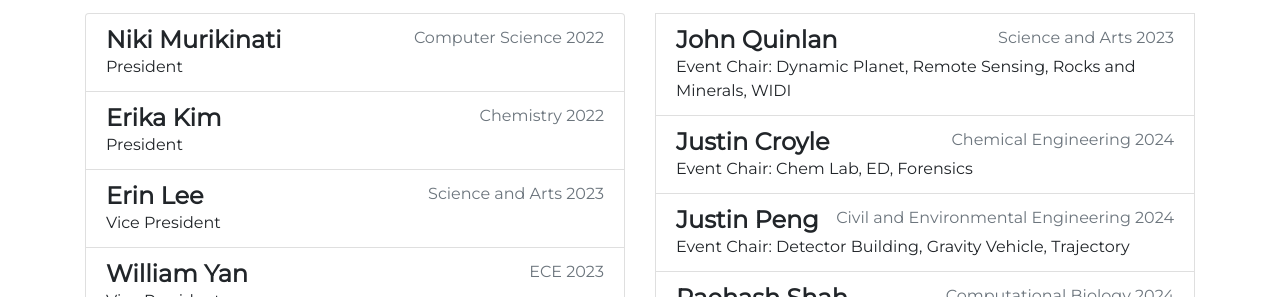
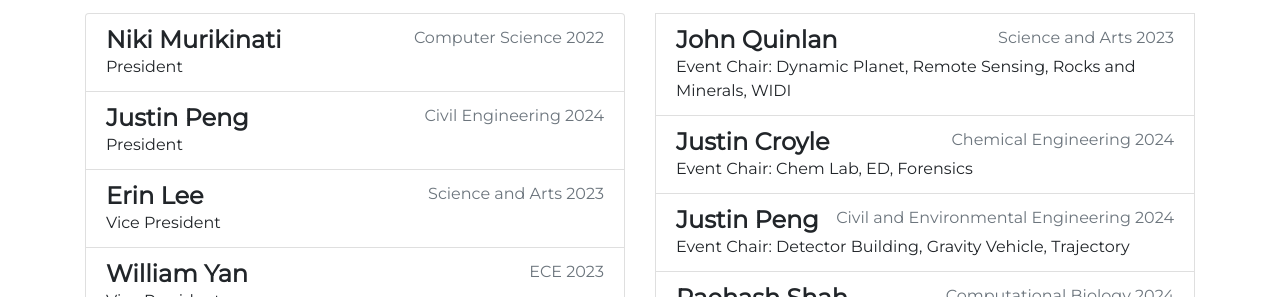
Before and after one commit to cmuscioly/cmuscioly.github.io, a Jekyll site: the page built from about.md, in a window 1280 px wide. Shown: the part 1087-1384 px from the top of the page. Built offline with Jekyll 4.4.1, drawn with Linux system fonts in a browser that asks for light colours; nearby versions of some CDN libraries.

Commit message:
update tournament and exec

```diff
--- a/about.md
+++ b/about.md
@@ -45,8 +45,8 @@ day will be streamlined.
 
       <div class="list-group-item flex-column align-items-start">
         <div class="d-flex w-100 justify-content-between" style="margin-bottom: 0; padding-bottom: 0;">
-          <h4><strong> Erika Kim </strong></h4>
-          <span class="text-muted"> Chemistry 2022 </span>
+          <h4><strong> Justin Peng </strong></h4>
+          <span class="text-muted"> Civil Engineering 2024 </span>
         </div>
         <span> President </span>
       </div>
```
